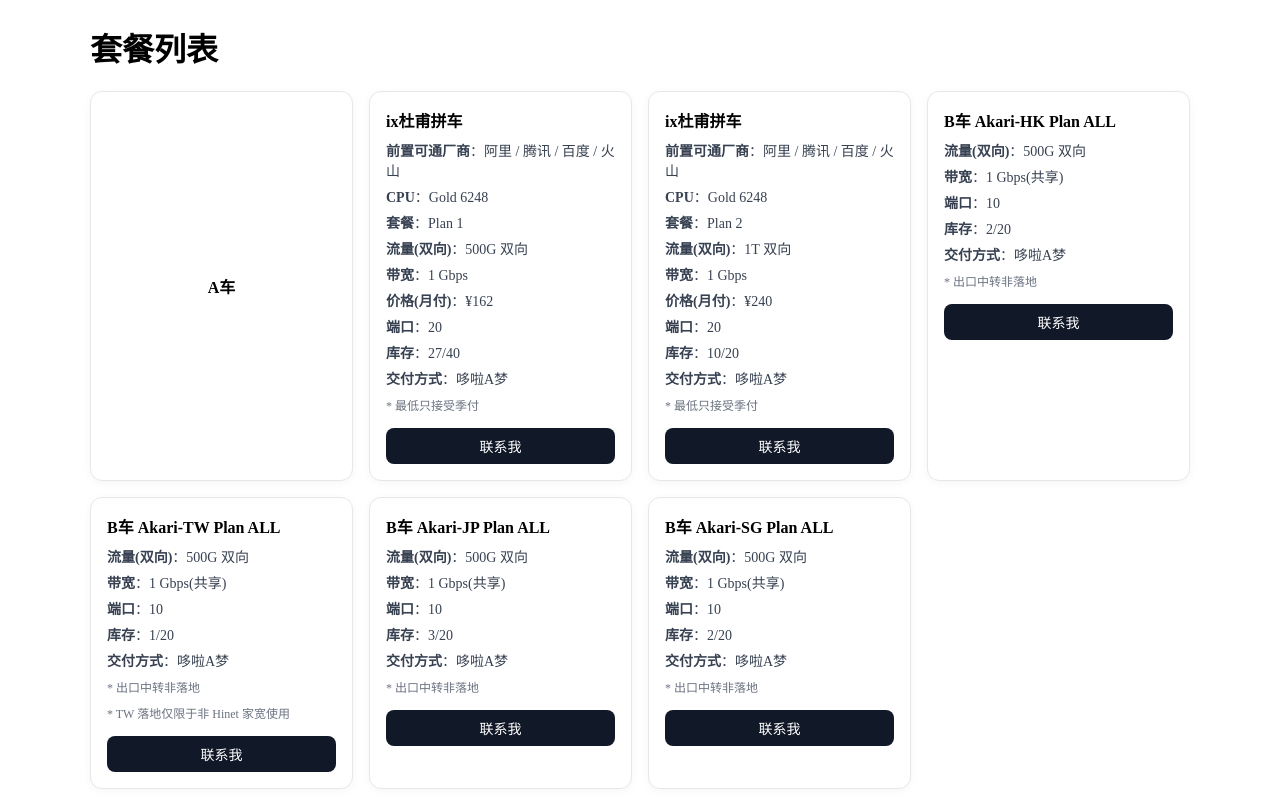
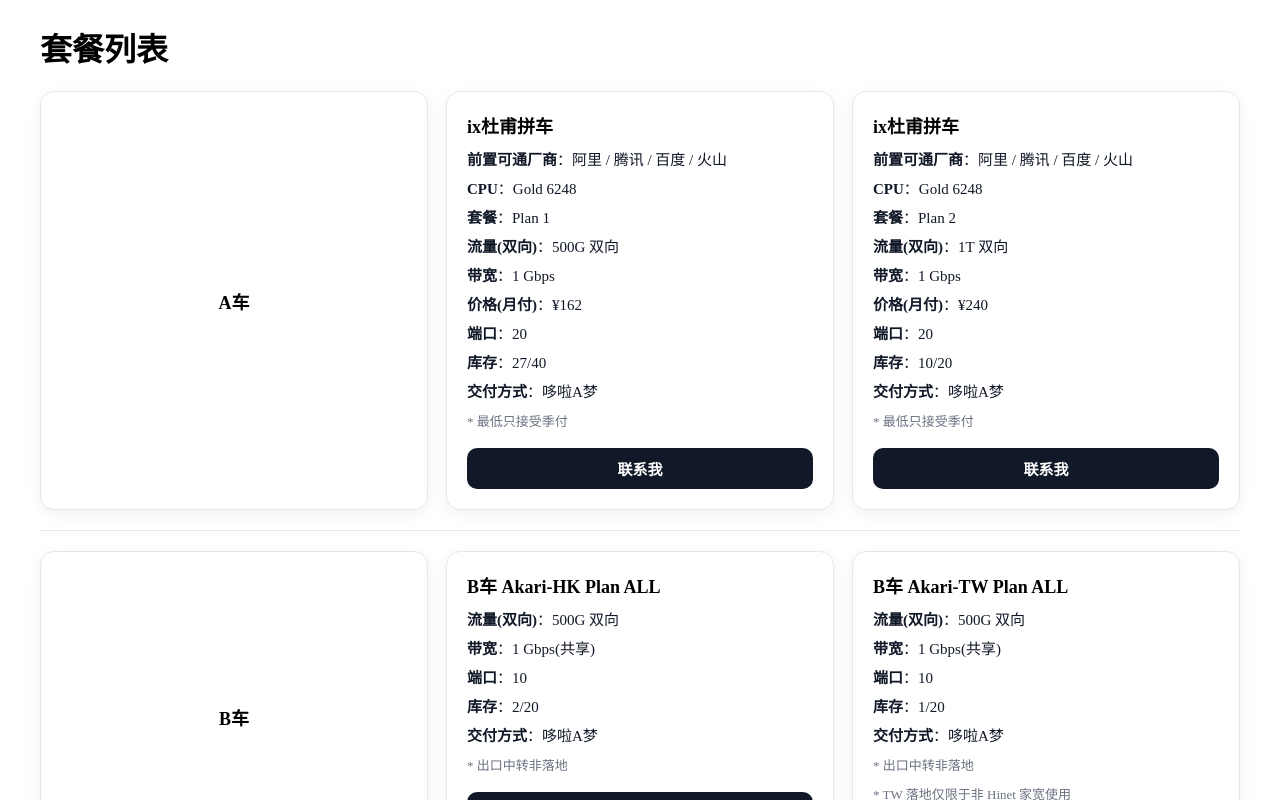
Before and after one commit to L1ttlebear/shoplist, a Vue app: page / in a window 1280 px wide. Shown: the top 800 px of the page. Built offline with nearby package versions, Linux system fonts and the light colour scheme.

Commit message:
split A/B sections and enlarge cards

```diff
--- a/src/App.vue
+++ b/src/App.vue
@@ -1,8 +1,15 @@
 <template>
   <div class="page">
     <h1>套餐列表</h1>
+
     <div class="cards">
-      <ProductCard v-for="(p, i) in products" :key="i" :p="p" />
+      <ProductCard v-for="(p, i) in sections.A" :key="`A-${i}`" :p="p" />
+    </div>
+
+    <div class="divider" />
+
+    <div class="cards">
+      <ProductCard v-for="(p, i) in sections.B" :key="`B-${i}`" :p="p" />
     </div>
 
     <div class="extras">
@@ -16,13 +23,20 @@
 </template>
 
 <script setup>
-import { products } from "./data/products";
+import { sections } from "./data/products";
 import ProductCard from "./components/ProductCard.vue";
 </script>
 
 <style scoped>
-.page{max-width:1100px;margin:24px auto;padding:0 16px;}
-.cards{display:grid;grid-template-columns:repeat(auto-fit,minmax(260px,1fr));gap:16px;}
+.page{max-width:1200px;margin:24px auto;padding:0 16px;}
+.cards{display:grid;grid-template-columns:repeat(3, minmax(0, 1fr));gap:18px;}
+@media (max-width: 980px){
+  .cards{grid-template-columns:repeat(2, minmax(0, 1fr));}
+}
+@media (max-width: 640px){
+  .cards{grid-template-columns:1fr;}
+}
+.divider{height:1px;background:#e5e7eb;margin:20px 0;}
 .extras{margin-top:20px;padding:12px 16px;border:1px dashed #e5e7eb;border-radius:12px;background:#fafafa;}
 .extras h2{font-size:16px;margin:0 0 8px;}
 .extras ul{margin:0;padding-left:18px;color:#374151;}
--- a/src/components/ProductCard.vue
+++ b/src/components/ProductCard.vue
@@ -30,26 +30,28 @@ defineProps({ p: Object });
 <style scoped>
 .card{
   border:1px solid #e5e7eb;
-  border-radius:12px;
-  padding:16px;
-  box-shadow:0 2px 10px rgba(0,0,0,.04);
+  border-radius:14px;
+  padding:20px;
+  box-shadow:0 4px 16px rgba(0,0,0,.06);
   background:#fff;
   display:flex;
   flex-direction:column;
-  gap:8px;
+  gap:10px;
 }
 .card.section{
   justify-content:center;
   align-items:center;
-  min-height:80px;
+  min-height:110px;
+  font-size:20px;
 }
-.title{font-size:16px;font-weight:600;}
-.list{display:flex;flex-direction:column;gap:6px;font-size:14px;color:#374151;}
-.note,.remark{color:#6b7280;font-size:12px;}
+.title{font-size:18px;font-weight:700;}
+.list{display:flex;flex-direction:column;gap:8px;font-size:15px;color:#111827;}
+.list b{font-weight:700;}
+.note,.remark{color:#6b7280;font-size:13px;}
 .btn{
-  margin-top:6px;
+  margin-top:8px;
   background:#111827;color:#fff;text-align:center;
-  padding:8px 10px;border-radius:8px;text-decoration:none;font-size:14px;
+  padding:10px 12px;border-radius:10px;text-decoration:none;font-size:15px;font-weight:600;
 }
 .btn:hover{background:#0f172a;}
 </style>
--- a/src/data/products.js
+++ b/src/data/products.js
@@ -1,4 +1,5 @@
-export const products = [
+export const sections = {
+  A: [
     {
       type: "section",
       name: "A车"
@@ -30,6 +31,12 @@ export const products = [
       delivery: "哆啦A梦",
       note: "最低只接受季付",
       contact: "https://t.me/your_username"
+    }
+  ],
+  B: [
+    {
+      type: "section",
+      name: "B车"
     },
     {
       name: "B车 Akari-HK Plan ALL",
@@ -76,4 +83,5 @@ export const products = [
       note: "出口中转非落地",
       contact: "https://t.me/your_username"
     }
-];
+  ]
+};
```
Lines whose indentation alone changed are shown as unchanged.
